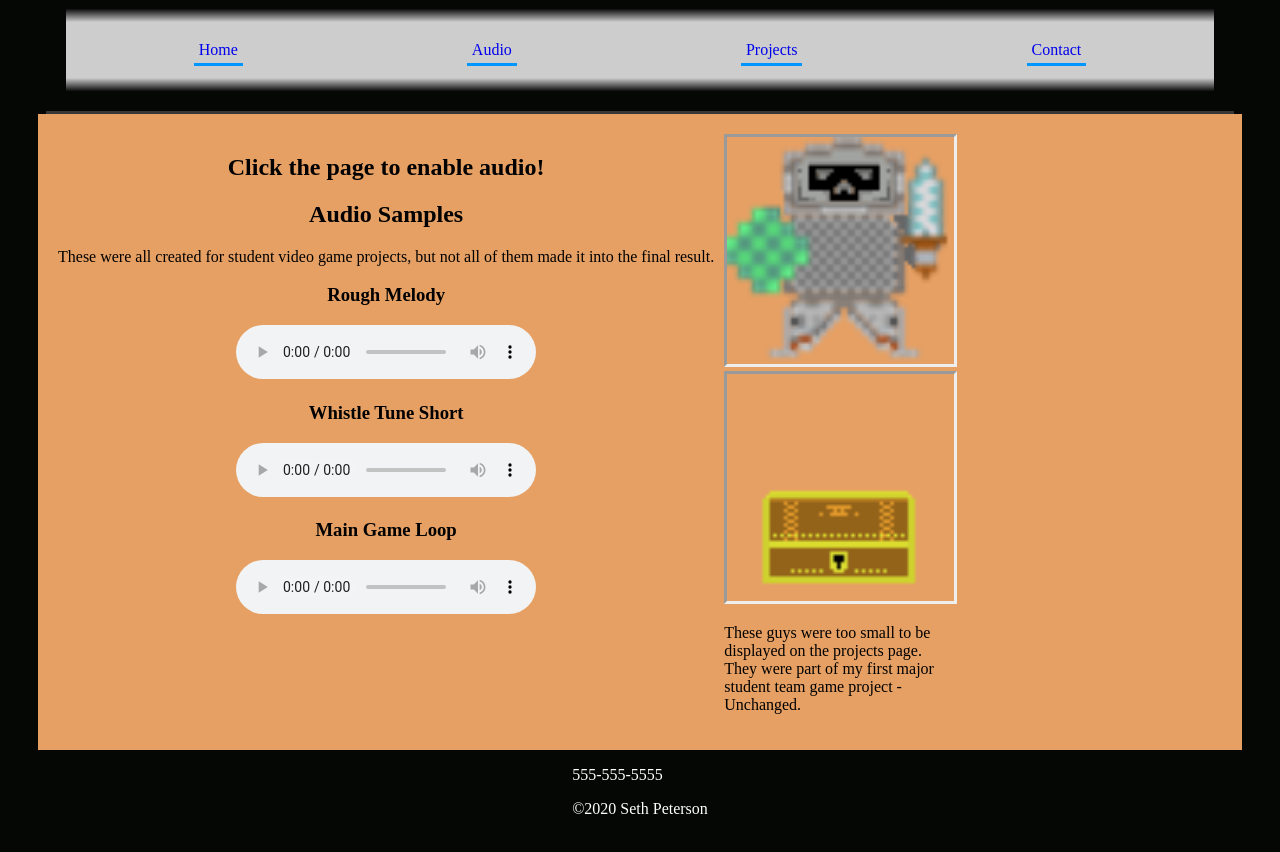
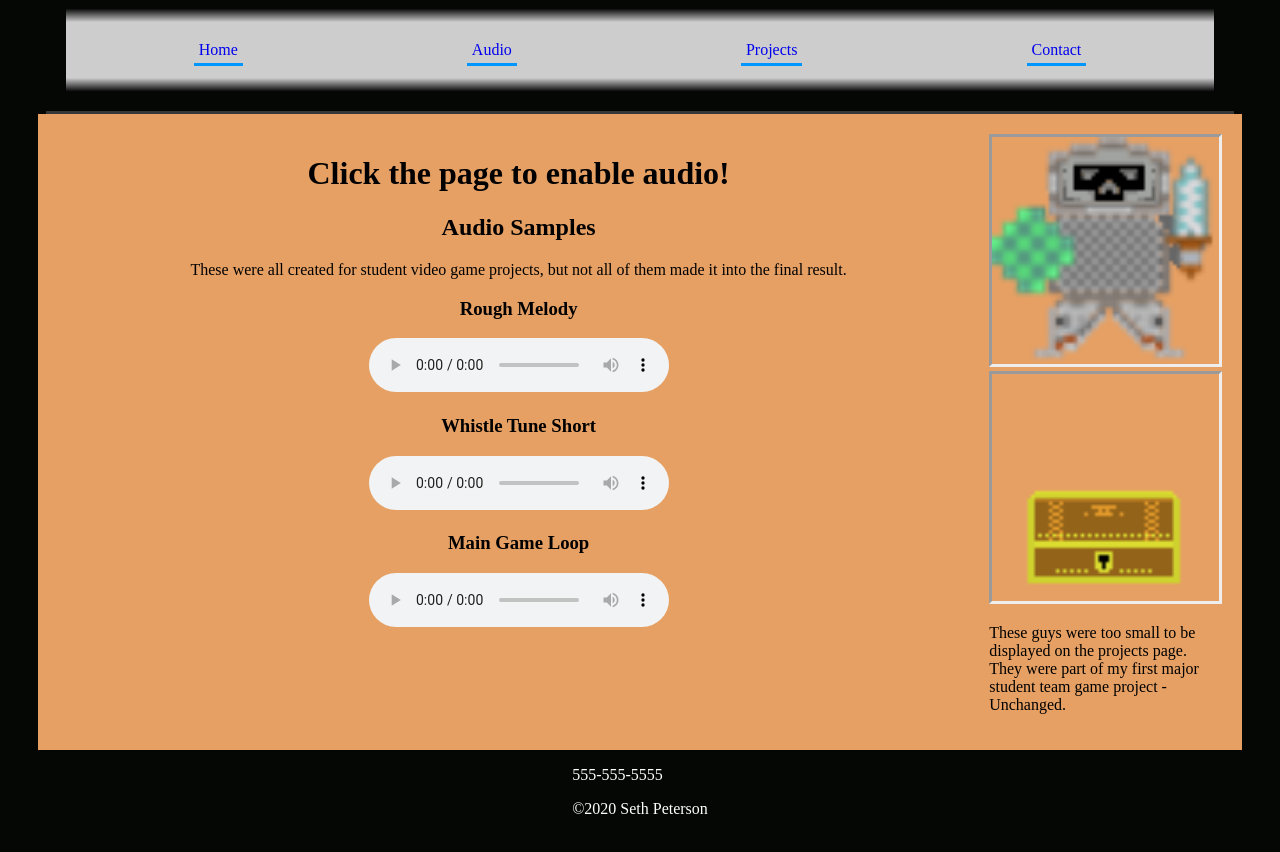
Before and after one commit to Student-S-P/Student-S-P, a plain HTML site: page audio.html in a window 1280 px wide. Shown: the part 900-1752 px from the top of the page. Drawn offline with Linux system fonts and the light colour scheme.

Commit message:
Fixed CSS on Projects page.

```diff
--- a/audio.html
+++ b/audio.html
@@ -34,7 +34,6 @@
       </div> <!-- end of name/pause row container -->
     </header>
     <main class="container-row">
-        <section>
       <div class="main-column">
 	<h1 id="auth">Click the page to enable audio!</h1>
 	<h2>Audio Samples</h2>
@@ -61,7 +60,6 @@
 	  </audio>
 	</div>
       </div> <!-- end of main column -->
-        </section>
       <aside class="aside-column">
 	<img class="trinket" src="images/uc_enemy.png" alt="Pixelated image of a silver knight">
 	<img class="trinket" src="images/Chest.png" alt="Pixelated image of a brown treasure chest">
--- a/styles/projects.css
+++ b/styles/projects.css
@@ -8,11 +8,6 @@
  *     This file contains style specific to the projects webpage.
  */
 /**********************************************************************/
-
-main h2
-{
-  padding-top:15px;
-}
 
 .switch-field {
     display: flex;
@@ -58,36 +53,6 @@ main h2
 .switch-field label:last-of-type {
     border-radius: 0 4px 4px 0;
 }
-
-.collage
-{
-  /*
-  min-height=438px;
-  min-width=700px;
-  */
-}
-.thumb
-{
-  /*
-  height=50px;
-  width=50px;
-  */
-}
-/*
-#slider > li > img
-{
-  height=438px;
-  width=700px;
-  //width=62.5%
-}
-
-#thumbs > li > a > img
-{
-  height=50px;
-  width=50px;
-  //width=100%;
-}
-*/
 
 @keyframes fadeIn{
   0% {opacity:0;}
@@ -177,7 +142,7 @@ main h2
   list-style-type:none;
   background-color:rgb(0,0,0);
   position:relative;
-  width:inherit;
+  width:10.5em;
 }
 
 #thumbs a
```
Lines whose indentation alone changed are shown as unchanged.
